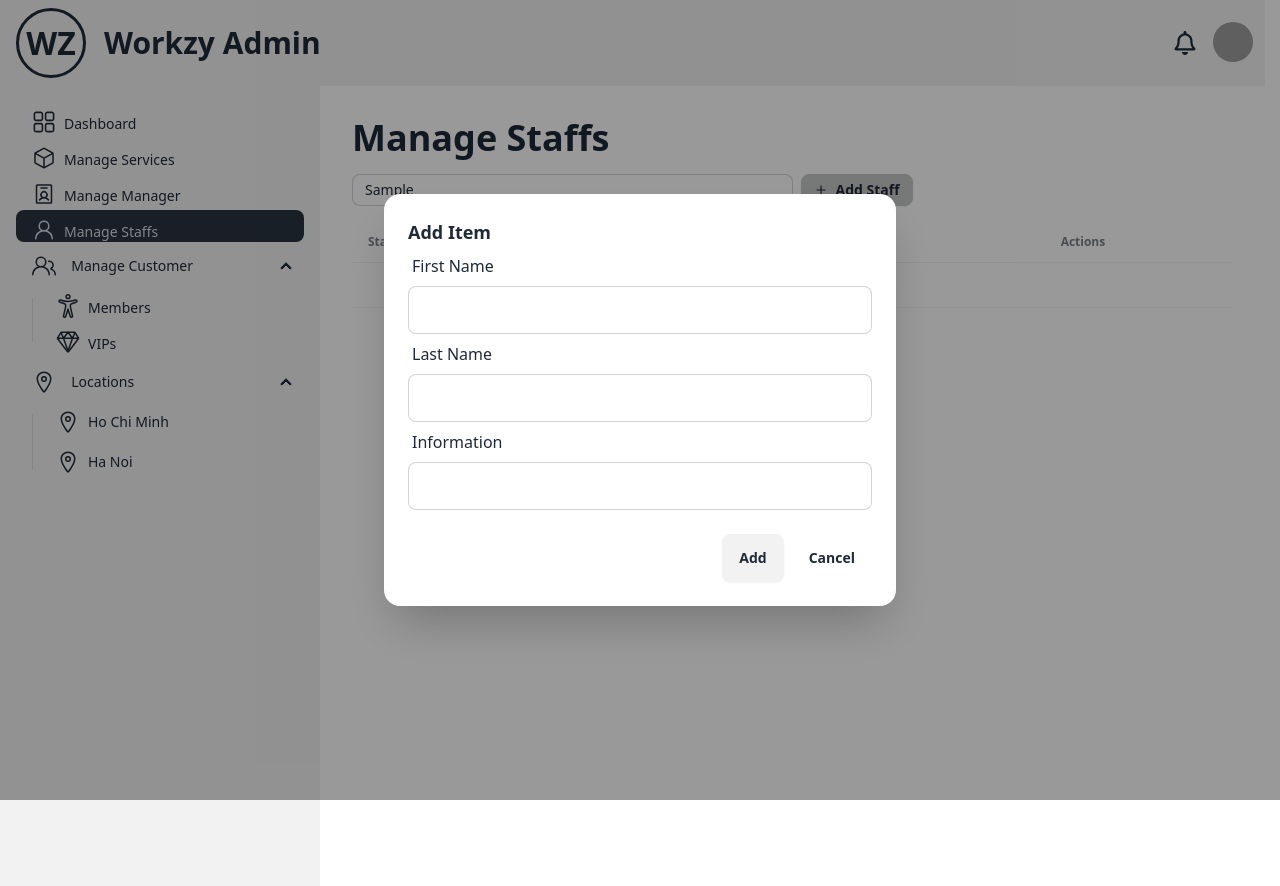
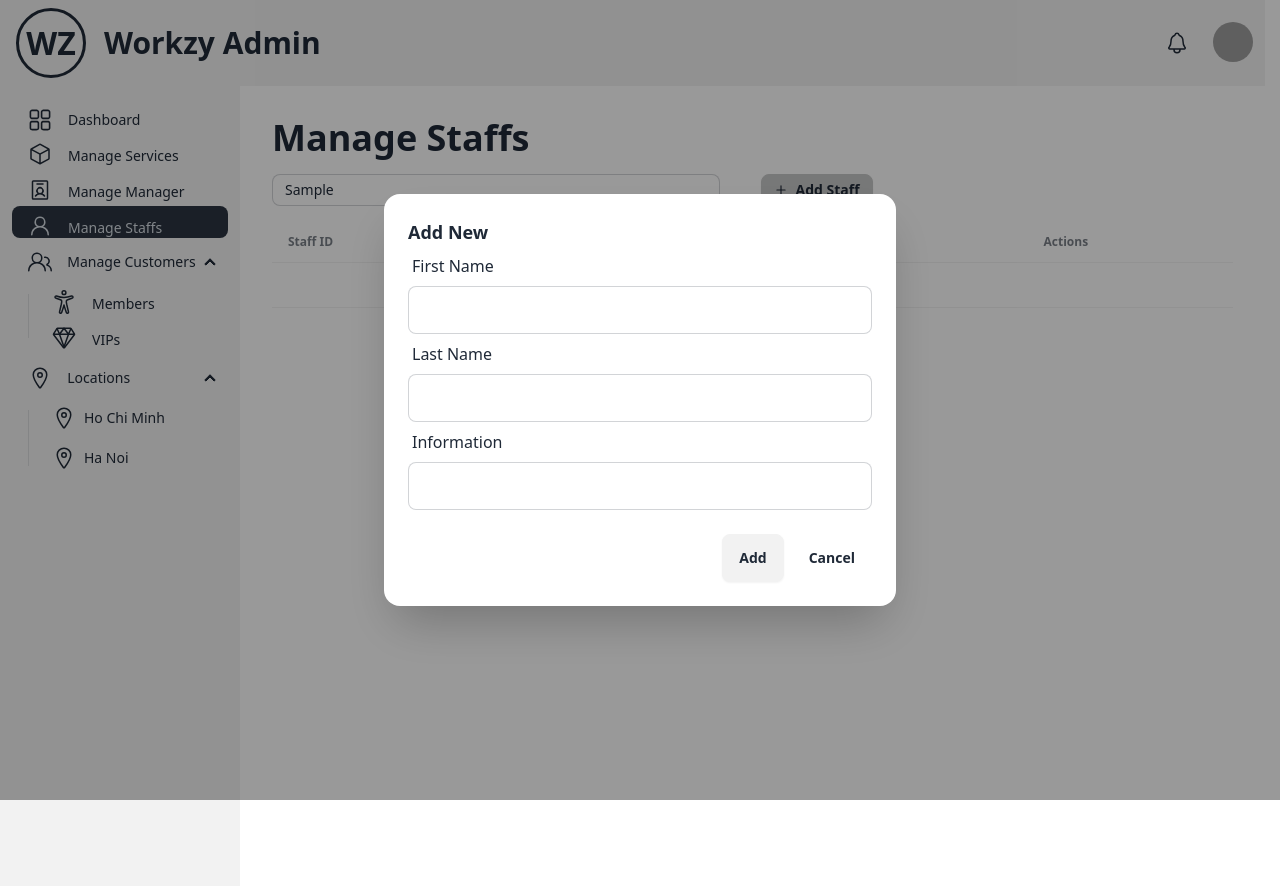
Before and after one commit to ShyNing76/Workzy_FE, a React (Vite) app: page /admin/staffsmanager in a window 1280 px wide. Both pictures are taken after typing "Sample" into the empty fields and a click on the button "Add Staff". Built offline with nearby package versions, Linux system fonts and the light colour scheme; grey boxes are pictures that could not be loaded.

Commit message:
UI fixes and improvements
- Fixed sidebar size
- Improved delele comfirmation dialog UI
- Improved success modal dialog
- Improved profile avatar menu

```diff
--- a/src/components/Admin/AdminHeader/AdminHeader.jsx
+++ b/src/components/Admin/AdminHeader/AdminHeader.jsx
@@ -1,3 +1,4 @@
+import { IoNotificationsOutline } from "react-icons/io5";
 import { FaRegBell } from "react-icons/fa";
 import { IoMenu } from "react-icons/io5";
 import { VscAccount } from "react-icons/vsc";
@@ -16,10 +17,13 @@ const AdminHeader = () => {
                 <div className="font-bold text-3xl ml-2">Workzy Admin</div>
             </div>
 
-            <div className="flex-none">
+            <div className="dropdown dropdown-end flex-none mr-2">
                 <button className="btn btn-square btn-ghost">
-                    <FaRegBell className="text-2xl"/>
+                    <IoNotificationsOutline className="text-2xl"/>
                 </button>
+                <ul tabIndex={0} className="dropdown-content menu bg-base-100 rounded-box z-[1] w-52 p-2 shadow">
+                    <p className="text-center">No new notification</p>
+                </ul>
             </div>
 
             <div className="profile-avt-dropdown dropdown dropdown-end">
@@ -29,7 +33,15 @@ const AdminHeader = () => {
                     </div>
                 </div>
                 <ul tabIndex={0} className="profile-avt-menu menu menu-sm dropdown-content bg-base-100 rounded-box z-[1] mt-3 w-52 p-2 shadow">
-                    <li><a><VscAccount />Profile</a></li>
+                    <div className="flex flex-1 mb-3">
+                        <div className="mask mask-circle w-10">
+                            <img alt="Tailwind CSS Navbar component" src="https://img.daisyui.com/images/stock/photo-1534528741775-53994a69daeb.webp" />
+                        </div>
+                        <div className="flex flex-col">
+                            <h1 className="ml-2 text-xl font-semibold">Admin</h1>
+                            <a className="link ml-2 text-xs">View profile</a>
+                        </div>
+                    </div>
                     <li><a><IoLogOutOutline />Logout</a></li>
                 </ul>
             </div>
--- a/src/components/Admin/AdminSidebar/AdminSidebar.jsx
+++ b/src/components/Admin/AdminSidebar/AdminSidebar.jsx
@@ -1,6 +1,5 @@
 import { RxDashboard } from "react-icons/rx";
 import { PiCube } from "react-icons/pi";
-import { VscAccount } from "react-icons/vsc";
 import { PiIdentificationBadge } from "react-icons/pi";
 import { GoPerson } from "react-icons/go";
 import { GoPeople } from "react-icons/go";
@@ -18,46 +17,46 @@ const AdminSidebar = () => {
 
         <div className="drawer-side">
             <label htmlFor="my-drawer-2" aria-label="close sidebar" className="drawer-overlay"></label>
-            <ul className="menu bg-base-200 text-base-content min-h-full w-80 p-4">
+            <ul className="menu bg-base-200 text-base-content min-h-full w-60 p-3">
             {/* Sidebar content here --------------------------------------------------------------------*/}
 
                 <li className="mb-1">
                     <Link to="/admin" className={`tab ${location.pathname === '/admin' ? 'active' : ''}`}>
-                        <div className="flex flex-1"><RxDashboard className="text-2xl" /><p className="ml-2">Dashboard</p></div>
+                        <div className="flex flex-1 items-center mb-2"><RxDashboard className="text-2xl" /><p className="ml-4">Dashboard</p></div>
                     </Link>
                 </li>
 
                 <li className="mb-1">
                     <Link to="/admin/servicesmanager" className={`tab ${location.pathname === '/admin/servicesmanager' ? 'active' : ''}`}>
-                        <div className="flex flex-1"><PiCube className="text-2xl"/> <p className="ml-2">Manage Services</p> </div>
+                        <div className="flex flex-1"><PiCube className="text-2xl"/> <p className="ml-4">Manage Services</p> </div>
                     </Link>
                 </li>
 
 
                 <li className="mb-1">
                     <Link to="/admin/managersmanager" className={`tab ${location.pathname === '/admin/managersmanager' ? 'active' : ''}`}>
-                        <div className="flex flex-1"><PiIdentificationBadge className="text-2xl"/><p className="ml-2">Manage Manager</p></div>
+                        <div className="flex flex-1"><PiIdentificationBadge className="text-2xl"/><p className="ml-4">Manage Manager</p></div>
                     </Link>
                 </li>
 
                 <li className="mb-1">
                     <Link to="/admin/staffsmanager" className={`tab ${location.pathname === '/admin/staffsmanager' ? 'active' : ''}`}>
-                        <div className="flex flex-1"><GoPerson className="text-2xl"/><p className="ml-2">Manage Staffs</p></div>
+                        <div className="flex flex-1"><GoPerson className="text-2xl"/><p className="ml-4">Manage Staffs</p></div>
                     </Link>
                 </li>
 
                 <li className="mb-1">
                     <details open>
-                        <summary><GoPeople className="text-2xl"/> &nbsp; Manage Customer</summary>
+                        <summary><GoPeople className="text-2xl"/> &nbsp; Manage Customers</summary>
                         <ul>
                             <li className="mb-1">
                                 <Link to="/admin/membersmanager" className={`tab ${location.pathname === '/admin/membersmanager' ? 'active' : ''}`}>
-                                    <div className="flex flex-1"><IoAccessibilityOutline className="text-2xl"/><p className="ml-2">Members</p></div>
+                                    <div className="flex flex-1"><IoAccessibilityOutline className="text-2xl"/><p className="ml-4">Members</p></div>
                                 </Link>
                             </li>
                             <li className="mb-1">
                                 <Link to="/admin/vipsmanager" className={`tab ${location.pathname === '/admin/vipsmanager' ? 'active' : ''}`}>
-                                    <div className="flex flex-1"><IoDiamondOutline className="text-2xl"/><p className="ml-2">VIPs</p></div>
+                                    <div className="flex flex-1"><IoDiamondOutline className="text-2xl"/><p className="ml-4">VIPs</p></div>
                                 </Link>
                             </li>
                         </ul>
--- a/src/components/Admin/Modals/AddModal.jsx
+++ b/src/components/Admin/Modals/AddModal.jsx
@@ -7,7 +7,7 @@ const AddModal = ({ show, onClose, onSubmit, currentItem, onInputChange, fields
   return (
     <div className="modal modal-open">
       <div className="modal-box">
-        <h3 className="font-bold text-lg">Add Item</h3>
+        <h3 className="font-bold text-lg">Add New</h3>
         <form onSubmit={onSubmit}>
           {fields.map((field) => (
             field.name !== 'id' && (
--- a/src/components/Admin/Modals/DeleteModal.jsx
+++ b/src/components/Admin/Modals/DeleteModal.jsx
@@ -1,5 +1,6 @@
 import React from 'react';
 import PropTypes from 'prop-types';
+import { CiCircleQuestion } from "react-icons/ci";
 
 const DeleteModal = ({ show, onClose, onDelete, itemToDelete, itemType }) => {
   if (!show) return null;
@@ -7,8 +8,14 @@ const DeleteModal = ({ show, onClose, onDelete, itemToDelete, itemType }) => {
   return (
     <div className="modal modal-open">
       <div className="modal-box">
-        <h3 className="font-bold text-lg">Confirm Deletion</h3>
-        <p>Are you sure you want to delete this {itemType}: {itemToDelete && itemToDelete.name}?</p>
+        <div className='flex flex-row'>
+          <div className="text-center text-8xl"><CiCircleQuestion/></div>
+          <div className='ml-6 mt-2'>
+            <h3 className="font-bold text-lg">Confirm Deletion</h3>
+            <p>Are you sure you want to delete this {itemType}: {itemToDelete && itemToDelete.name}?</p>
+          </div>
+        </div>
+
         <div className="modal-action">
           <button className="btn btn-error" onClick={onDelete}>Yes</button>
           <button className="btn btn-ghost" onClick={onClose}>Cancel</button>
--- a/src/components/Admin/Modals/SuccessModal.jsx
+++ b/src/components/Admin/Modals/SuccessModal.jsx
@@ -1,5 +1,6 @@
 import React from 'react';
 import PropTypes from 'prop-types';
+import { CiCircleCheck } from "react-icons/ci";
 
 const SuccessModal = ({ show, message, onClose }) => {
   if (!show) return null;
@@ -7,7 +8,8 @@ const SuccessModal = ({ show, message, onClose }) => {
   return (
     <div className="modal modal-open">
       <div className="modal-box">
-        <h3 className="font-bold text-lg">{message}</h3>
+        <div className='flex justify-center text-8xl'><CiCircleCheck /></div>
+        <h3 className="font-bold text-lg text-center">{message}</h3>
         <div className="modal-action">
           <button className="btn" onClick={onClose}>Close</button>
         </div>
--- a/src/components/Admin/Modals/UpdateModal.jsx
+++ b/src/components/Admin/Modals/UpdateModal.jsx
@@ -7,7 +7,7 @@ const UpdateModal = ({ show, onClose, onSubmit, currentItem, onInputChange, fiel
   return (
     <div className="modal modal-open">
       <div className="modal-box">
-        <h3 className="font-bold text-lg">Update Item</h3>
+        <h3 className="font-bold text-lg">Update Info</h3>
         <form onSubmit={onSubmit}>
           {fields.map((field) => (
             <div key={field.name} className="form-control">
```
